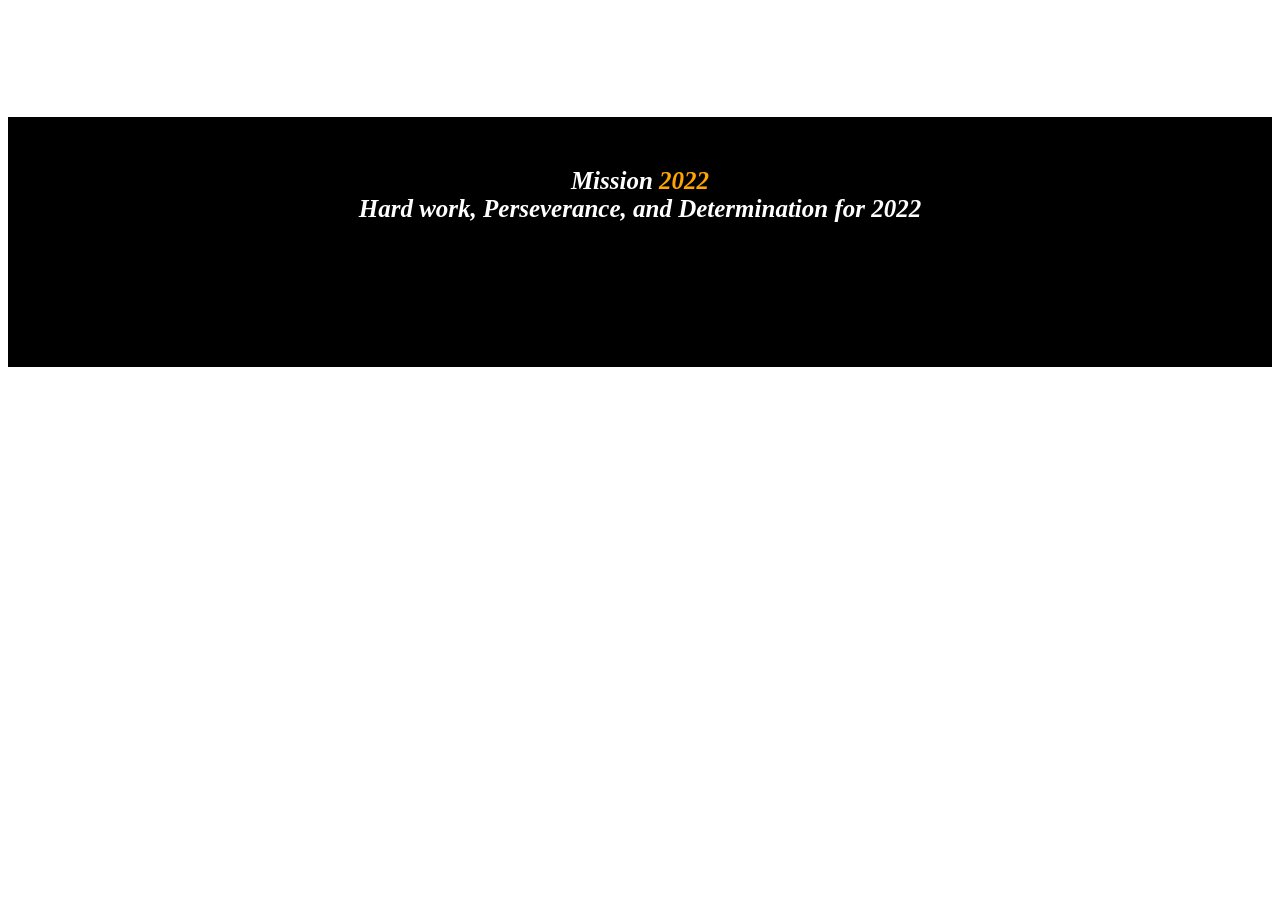
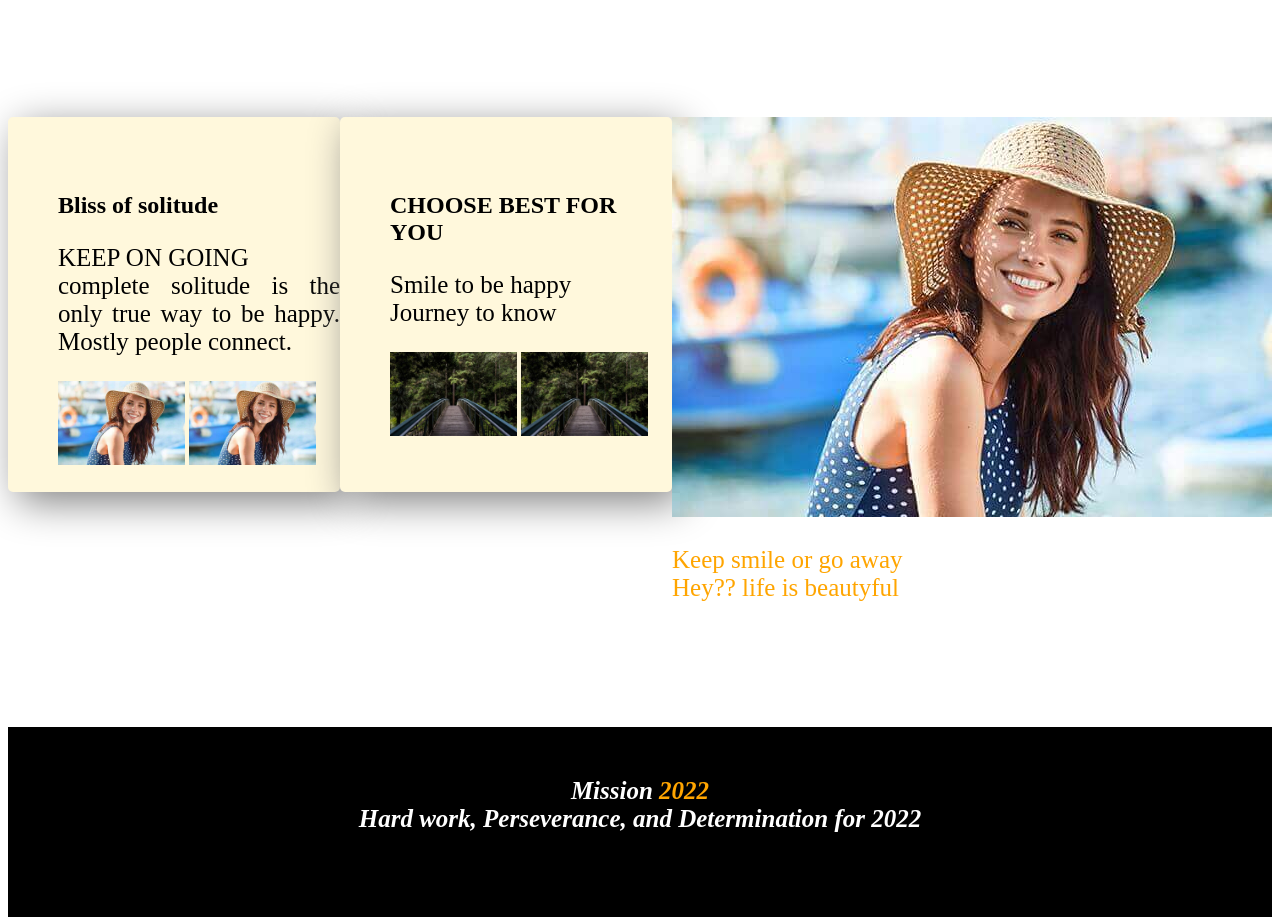
Before and after one commit to aishwarzaR/first-assignment, a plain HTML site: page index.html in a window 1280 px wide. Shown: the part 2510-3427 px from the top of the page. Before the commit the page ends 2885 px from the top, so only its background shows below. Drawn offline with Linux system fonts and the light colour scheme.

Commit message:
assignment

```diff
--- a/index.html
+++ b/index.html
@@ -76,6 +76,32 @@
         </div>
 
     </section>
+    <section class="final flex">
+        <div class="vision-new">
+            <h1>Bliss of solitude</h1>
+            <p>KEEP ON GOING<br>complete solitude is the only true way to be happy. Mostly people connect.
+
+            </p>
+            <img src="images/banner-orignal-image.jpg">
+            <img src="images/banner-orignal-image.jpg">
+        </div>
+        <div class="vision-new">
+            <h1>CHOOSE BEST FOR YOU</h1>
+            <p>Smile to be happy <br>
+                Journey to know</p>
+            <img src="images/img_forest.jpg">
+            <img src="images/img_forest.jpg">
+        </div>
+        <div>
+            <img src="images/banner-orignal-image.jpg">
+            <p class="header">Keep smile or go away<br>
+                Hey?? life is beautyful
+            </p>
+
+        </div>
+
+
+    </section>
     <div class="foot">
         <footer>
 
--- a/style.css
+++ b/style.css
@@ -102,3 +102,17 @@ p{
     font-style: oblique;
 
 }
+.vision-new{
+    width: 50%;
+    height: 320px ;
+    margin-left: 0px;
+    padding-left: 50px;
+    padding-top: 55px;
+    box-shadow: 10px 10px 40px gray;
+    border-radius: 5px;
+    background-color: cornsilk;
+
+}
+.vision-new img{
+    width:45%;
+}
```
Also changed, not shown: images/banner-orignal-image.jpg (added), images/img_forest.jpg (added).
